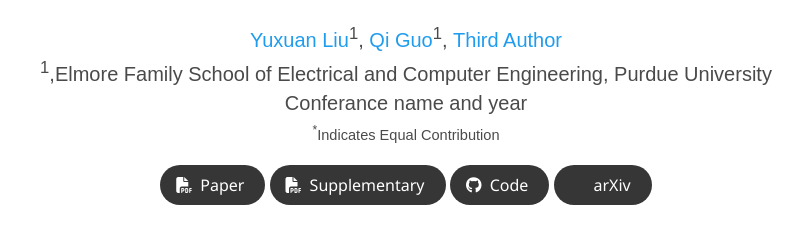
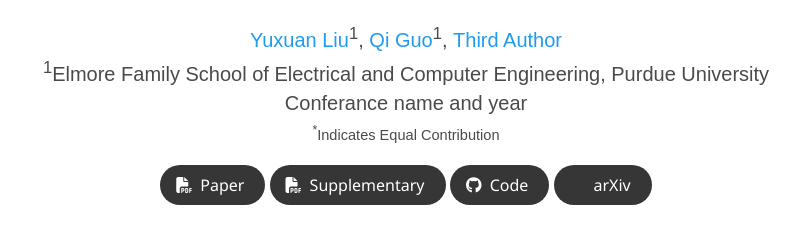
Before and after one commit to YuxuanLiu22/meta-imaging, a plain HTML site: page index.html in a window 1280 px wide. Shown: the part 159-387 px from the top of the page, 234-1045 px from the left. Drawn offline with nearby package versions, Linux system fonts and the light colour scheme; some icons are missing; a web font is replaced by a local one.

Commit message:
Update index.html

```diff
--- a/index.html
+++ b/index.html
@@ -65,7 +65,7 @@
                   </div>
 
                   <div class="is-size-5 publication-authors">
-                    <span class="author-block"><sup>1</sup>,</span>Elmore Family School of Electrical and Computer Engineering, Purdue University<br>Conferance name and year</span>
+                    <span class="author-block"><sup>1</sup> </span>Elmore Family School of Electrical and Computer Engineering, Purdue University<br>Conferance name and year</span>
                     <span class="eql-cntrb"><small><br><sup>*</sup>Indicates Equal Contribution</small></span>
                   </div>
 
```
